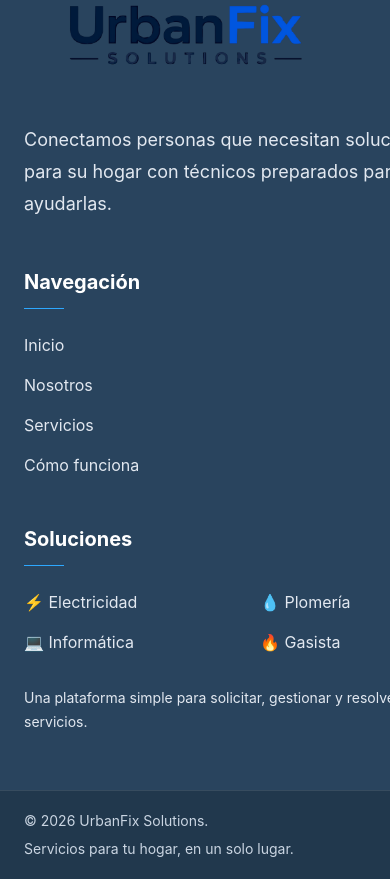
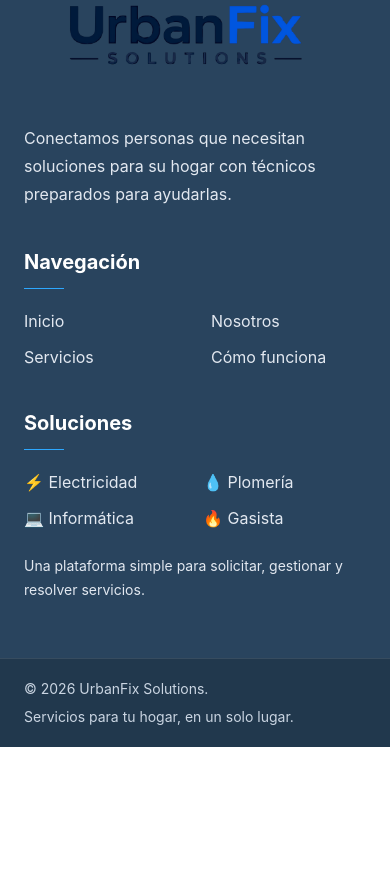
Before and after one commit to AndreAmutio/UrbanFix-Solutions, a React (Vite) app in the folder frontend/: page / in a window 390 px wide. Shown: the part 5460-6339 px from the top of the page. After the commit the page ends 6207 px from the top, so only its background shows below. Built offline with nearby package versions, Linux system fonts and the light colour scheme; no server answers.

Commit message:
Ajustes finales de responsive

```diff
--- a/frontend/src/components/Footer.jsx
+++ b/frontend/src/components/Footer.jsx
@@ -7,7 +7,8 @@ export function Footer() {
 
     return (
         <footer className="mt-auto bg-[#29445E]">
-            <div className="mx-auto grid max-w-7xl gap-12 px-6 py-14 md:grid-cols-[1.3fr_0.7fr_1fr] lg:px-12">
+            <div className="mx-auto grid max-w-7xl grid-cols-1 gap-10 px-6 py-14 sm:grid-cols-2 sm:gap-x-8 sm:gap-y-10 lg:grid-cols-[1.3fr_0.7fr_1fr] lg:gap-12 lg:px-12">
+
                 {/* Marca */}
                 <div className="text-left lg:-ml-16 xl:-ml-20">
                     <div className="flex h-40 w-[28rem] items-center">
@@ -18,26 +19,29 @@ export function Footer() {
                         />
                     </div>
 
-                    <p className="-mt-2 max-w-xl text-lg leading-8 text-slate-200">
-                        Conectamos personas que necesitan soluciones
-                        <br/>para su hogar con
+                    <p className="-mt-2 max-w-xl text-base leading-7 text-slate-200 sm:text-lg sm:leading-8">
+                        Conectamos personas que necesitan soluciones para su hogar con
                         técnicos preparados para ayudarlas.
                     </p>
                 </div>
 
                 {/* Navegación */}
                 <div>
-                    <h3 className="text-xl font-bold text-white">
-                        Navegación
-                    </h3>
+                    <h3 className="text-xl font-bold text-white"> Navegación </h3>
                     <div className="mt-3 h-px w-10 bg-[#2DA8FF]" />
-                    <nav className="mt-6 flex flex-col items-start gap-4">
+                    <nav className="mt-5 grid grid-cols-2 gap-x-8 gap-y-3 md:flex md:flex-col md:gap-3">
                         <Link
                             to="/"
                             className="text-slate-200 transition hover:text-white"> Inicio </Link>
-                        <a href="/#nosotros" className="text-slate-200 transition hover:text-white"> Nosotros </a>
-                        <a href="/#servicios" className="text-slate-200 transition hover:text-white"> Servicios </a>
-                        <a href="/#como-funciona" className="text-slate-200 transition hover:text-white">Cómo funciona </a>
+                        <a
+                            href="/#nosotros"
+                            className="text-slate-200 transition hover:text-white">Nosotros </a>
+                        <a
+                            href="/#servicios"
+                            className="text-slate-200 transition hover:text-white"> Servicios </a>
+                        <a
+                            href="/#como-funciona"
+                            className="text-slate-200 transition hover:text-white">Cómo funciona </a>
                     </nav>
                 </div>
 
@@ -47,14 +51,14 @@ export function Footer() {
                         Soluciones
                     </h3>
                     <div className="mt-3 h-px w-10 bg-[#2DA8FF]" />
-                    <div className="mt-6 grid grid-cols-2 gap-x-6 gap-y-4 text-slate-200">
+
+                    <div className="mt-5 grid grid-cols-2 gap-x-4 gap-y-3 text-slate-200 sm:gap-x-6 sm:gap-y-4">
                         <span>⚡ Electricidad</span>
                         <span>💧 Plomería</span>
                         <span>💻 Informática</span>
                         <span>🔥 Gasista</span>
                     </div>
-
-                    <p className="mt-8 max-w-sm text-sm leading-6 text-slate-200">
+                    <p className="mt-6 max-w-sm text-sm leading-6 text-slate-200">
                         Una plataforma simple para solicitar, gestionar y resolver
                         servicios.
                     </p>
@@ -65,6 +69,7 @@ export function Footer() {
             <div className="border-t border-white/10 bg-[#21384D]">
                 <div className="mx-auto flex max-w-7xl flex-col gap-2 px-6 py-5 text-sm text-slate-300 sm:flex-row sm:items-center sm:justify-between lg:px-12">
                     <p>© {currentYear} UrbanFix Solutions.</p>
+
                     <p>Servicios para tu hogar, en un solo lugar.</p>
                 </div>
             </div>
```
